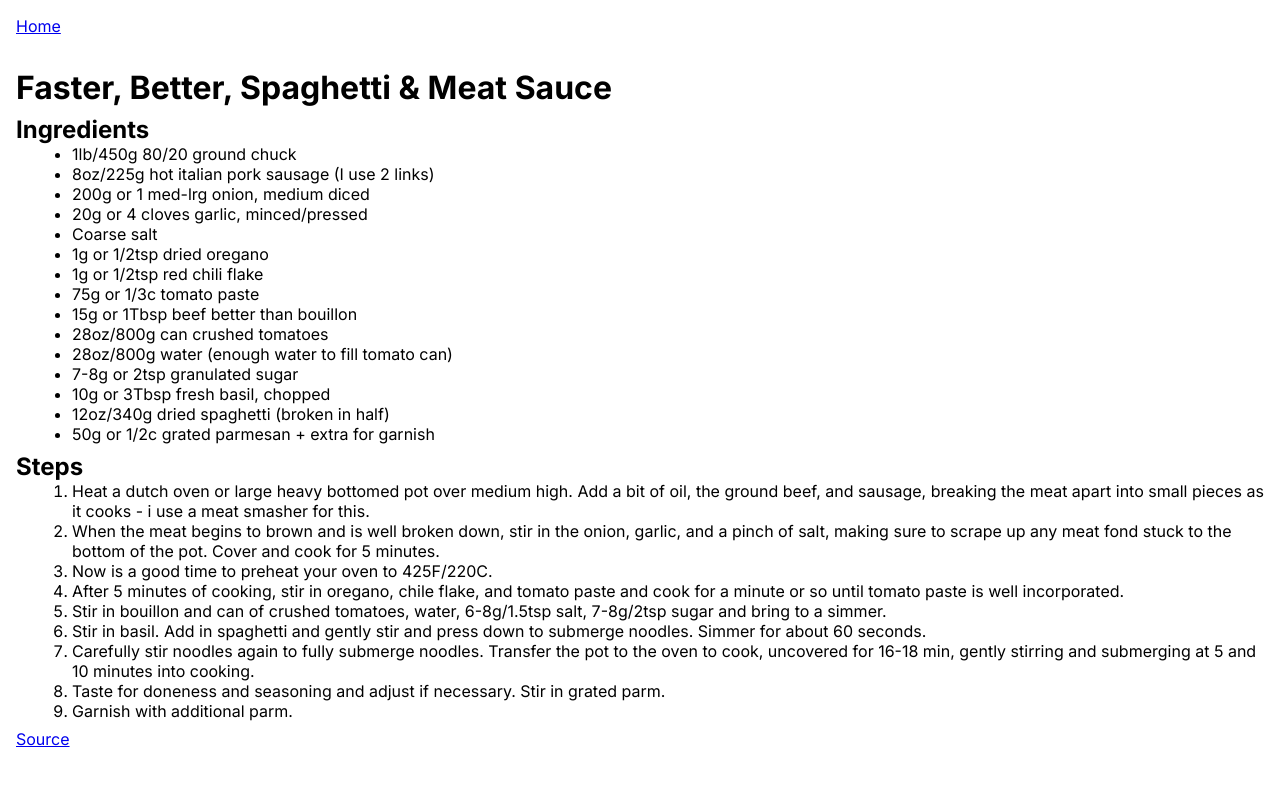
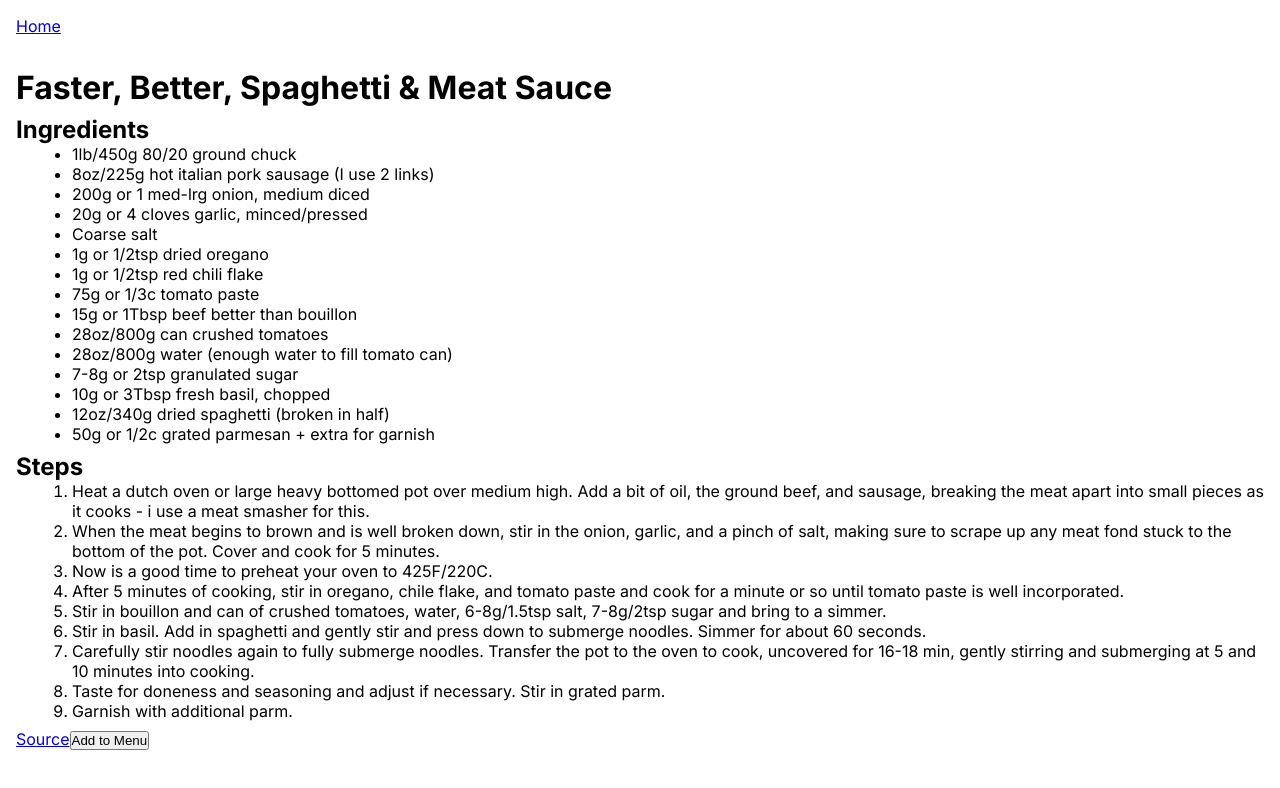
Before and after one commit to prowe/recipe-site, a Next.js app: page /recipes/one-pot-spaghetti.yml in a window 1280 px wide. Shown: the top 788 px of the page. Built offline with nearby package versions, Linux system fonts and the light colour scheme.

Commit message:
trying an add-to-menu button

```diff
--- /dev/null
+++ b/src/app/recipes/[filePath]/add-to-menu-button.tsx
@@ -0,0 +1,42 @@
+"use client"
+import { Recipe } from "@/recipe-schema";
+import { useEffect, useState } from "react";
+import { z } from "zod";
+
+const listSchema = z.array(
+  z.object({
+    name: z.string(),
+    filePath: z.string().optional(),
+    subItems: z.array(z.string()),
+  })
+);
+
+type ShoppingList = z.infer<typeof listSchema>;
+
+export default function AddToMenuButton({ recipe }: { recipe: Recipe }) {
+  const [disabled, setDisabled] = useState(false);
+  useEffect(() => {
+    setDisabled(false);
+  }, [setDisabled, recipe.filePath]);
+  function onAddToMenu() {
+    const shoppingListJSON = localStorage.getItem("shopping-list") ?? "[]";
+    const list: ShoppingList = listSchema.parse(JSON.parse(shoppingListJSON));
+    list.push({
+      name: recipe.title,
+      filePath: recipe.filePath,
+      subItems: recipe.ingredients.flatMap((ing) => {
+        if (typeof ing === "string") {
+          return ing;
+        }
+        return ing.ingredients;
+      }),
+    });
+    localStorage.setItem("shopping-list", JSON.stringify(list));
+  }
+
+  return (
+    <button onClick={onAddToMenu} disabled={disabled} type="button">
+      Add to Menu
+    </button>
+  );
+}
--- a/src/app/recipes/[filePath]/page.tsx
+++ b/src/app/recipes/[filePath]/page.tsx
@@ -1,6 +1,7 @@
 import { getAllRecipePaths, loadRecipe } from "@/recipes-loader";
 import styles from "./page.module.css";
 import { Recipe } from "@/recipe-schema";
+import AddToMenuButton from "./add-to-menu-button";
 
 type RecipePageParams = {
   filePath: string;
@@ -78,6 +79,7 @@ export default async function RecipePage({
             Source
           </a>
         )}
+        <AddToMenuButton recipe={recipe} />
       </section>
     </main>
   );
```
